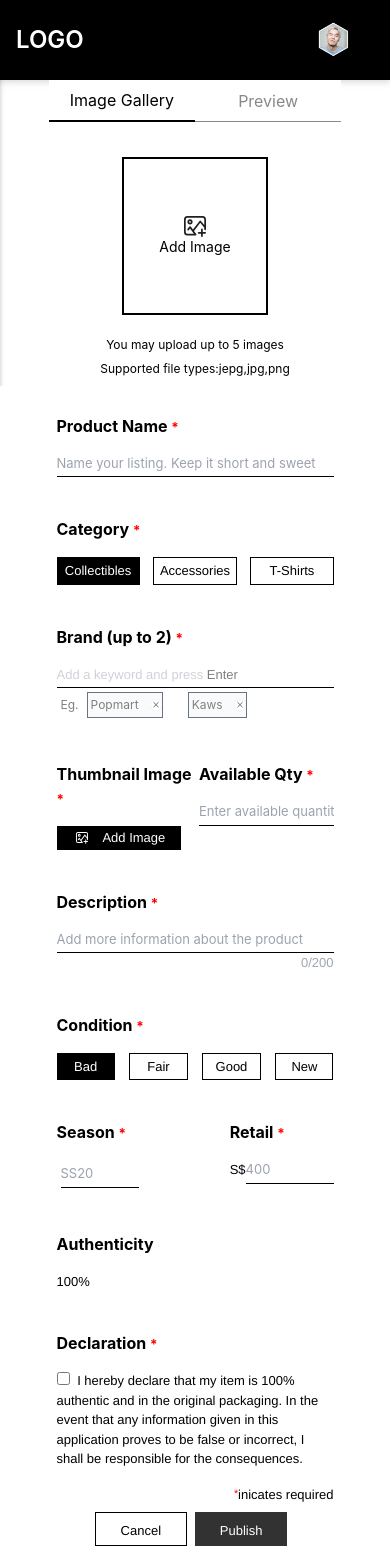
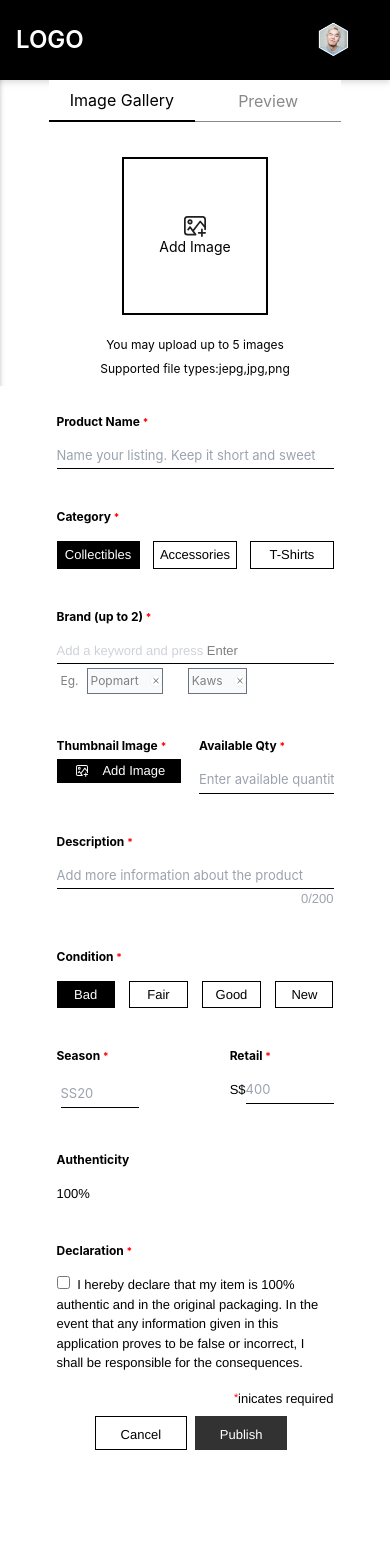
Before and after one commit to cavab97/skill-assessment, a Next.js app in the folder my-app/: page / in a window 390 px wide. Shown: the top 1552 px of the page. After the commit the page ends 1514 px from the top, so only its background shows below. Built offline with nearby package versions, Linux system fonts and the light colour scheme.

Commit message:
added mobile and desktop font size

```diff
--- a/my-app/pages/index.tsx
+++ b/my-app/pages/index.tsx
@@ -8,7 +8,6 @@
 import ActiveButton from '../components/styleCondition/galleryButton'
 import ActiveButtonCategory from '../components/styleCondition/galleryCategoryButton'
 import ConditionActiveButton from '../components/styleCondition/conditionButton'
-import { textFont, textBrandFont } from '../components/text/tailwindcss/secondColFontStyle'
 //all text
 import * as All from '../public/property/font'
 
@@ -127,7 +126,7 @@
         <TwcssDiv className="m flex justify-center items-center flex-col m-6	">
           {/* S product Name */}
           <TwcssDiv className="p-1 flex flex-col w-5/6">
-            <TwcssText className={textFont} >
+            <TwcssText className={"font-bold mobile:text-xs	desktop:text-sm laptop:text-sm desktop:text-sm"} >
               {All.PRODUCT_NAME} <text className="importantMark">*</text>
             </TwcssText>
             <TwcssInput className="textInput mt-4	" placeholder="Name your listing. Keep it short and sweet" />
@@ -136,7 +135,7 @@
           <TwcssDiv className="p-1 flex flex-row w-5/6 mt-8	">
             {/* S Category */}
             <TwcssDiv className=" flex flex-col  desktopXL:w-4/6	 desktop:w-4/6	 laptop:w-4/6	 mobile:w-full  ">
-              <TwcssText className={textFont} >
+              <TwcssText className={"font-bold mobile:text-xs	desktop:text-sm laptop:text-sm desktop:text-sm"} >
                 {All.CATEGORY} <text className="importantMark">*</text>
               </TwcssText>
               <TwcssDiv className=" flex flex-row  justify-between bg-white mt-4" >
@@ -155,7 +154,7 @@
             </TwcssDiv>
             {/* S Thumbnail for web  */}
             <TwcssDiv className="pl-8 flex flex-col w-3/6 desktopXL:block	 desktop:block	 laptop:block	 mobile:hidden ">
-              <TwcssText className={textFont} >
+              <TwcssText className={"font-bold mobile:text-xs	desktop:text-sm laptop:text-sm desktop:text-sm"} >
                 {All.THUMBNAIL_IMAGE} <text className="importantMark">*</text>
               </TwcssText>
               <input type="file" ref={buttonRef} className="textAddHideInput" onChange={onFileChangeCapture}>
@@ -173,7 +172,7 @@
 
           {/*S Brand (up to 2) */}
           <TwcssDiv className="p-1 flex flex-col w-5/6 mt-8">
-            <TwcssText className={textFont} >
+            <TwcssText className={"font-bold mobile:text-xs	desktop:text-sm laptop:text-sm desktop:text-sm"} >
               {All.BRAND_UP} <text className="importantMark">*</text>
             </TwcssText>
 
@@ -210,12 +209,12 @@
           <TwcssDiv className="p-1 flex flex-row w-5/6 mt-8 desktopXL:hidden	 desktop:hidden	 laptop:hidden	 mobile:flex">
             {/* S Thumbnail  for mobile */}
             <TwcssDiv className="flex flex-col w-3/6">
-              <TwcssText className={textFont} >
+              <TwcssText className={"font-bold mobile:text-xs	desktop:text-sm laptop:text-sm desktop:text-sm"} >
                 {All.THUMBNAIL_IMAGE} <text className="importantMark">*</text>
               </TwcssText>
               <input type="file" ref={buttonRef} className="textAddHideInput" onChange={onFileChangeCapture}>
               </input>
-              <button style={{ backgroundColor: "black", display: 'flex', justifyContent: "center", alignItems: "center", width: "90%", marginTop: 16, padding: 2 }}
+              <button style={{ backgroundColor: "black", display: 'flex', justifyContent: "center", alignItems: "center", width: "90%", marginTop: 5, padding: 2 }}
                 onClick={onBtnClick}>
                 <img src="/imageWhite.svg" className="w-2/12 p-1 " />
                 <TwcssText className="standardWhiteFontMobile">
@@ -226,7 +225,7 @@
 
             {/*S Available Qty for mobile */}
             <TwcssDiv className="pl-1 flex flex-col w-3/6 ">
-              <TwcssText className={textFont} >
+              <TwcssText className={"font-bold mobile:text-xs	desktop:text-sm laptop:text-sm desktop:text-sm"} >
                 {All.AVAILABLE_QTY}  <text className="importantMark">*</text></TwcssText>
               <TwcssInput className="textInput mt-4" placeholder="Enter available quantity" />
             </TwcssDiv>
@@ -234,7 +233,7 @@
 
           {/*S Description */}
           <TwcssDiv className="p-1 flex flex-col w-5/6 mt-8">
-            <TwcssText className={textFont} >
+            <TwcssText className={"font-bold mobile:text-xs	desktop:text-sm laptop:text-sm desktop:text-sm"} >
               {All.DESCRIPTION} <text className="importantMark">*</text>
             </TwcssText>
             <input className="textInput mt-4" placeholder={All.DESCRIPTION_PLACEHOLDER} onChange={(e: any) => setDescriptionStringLength(e.target.value)} value={descriptionStringLength} />
@@ -243,14 +242,14 @@
 
           {/*S Available Qty for web*/}
           <TwcssDiv className="p-1 flex flex-col w-5/6 mt-8 desktopXL:block	 desktop:block	 laptop:block	 mobile:hidden">
-            <TwcssText className={textFont} >
+            <TwcssText className={"font-bold mobile:text-xs	desktop:text-sm laptop:text-sm desktop:text-sm"} >
               {All.AVAILABLE_QTY}  <text className="importantMark">*</text></TwcssText>
             <TwcssInput className="textInput mt-4" placeholder={All.AVAILABLE_QTY_PLACEHOLDER} />
           </TwcssDiv>
 
           {/*S Condition */}
           <TwcssDiv className="p-1 flex flex-col w-5/6 mt-8">
-            <TwcssText className={textFont} >
+            <TwcssText className={"font-bold mobile:text-xs	desktop:text-sm laptop:text-sm desktop:text-sm"} >
               {All.CONDITION} <text className="importantMark">*</text>
             </TwcssText>
             <TwcssDiv className="flex flex-row desktop:w-5/6 laptop:w-5/6 desktopXL:w-5/6 mobile:w-6/6 justify-between bg-white mt-4">
@@ -270,7 +269,7 @@
           <TwcssDiv className="p-1 flex flex-row w-5/6	bg-white	mt-8">
             {/*  */}
             <TwcssDiv className=" flex flex-col w-5/6 ">
-              <TwcssText className={textFont} >
+              <TwcssText className={"font-bold mobile:text-xs	desktop:text-sm laptop:text-sm desktop:text-sm"} >
                 {All.SEASON} <text className="importantMark">*</text>
               </TwcssText>
               <TwcssDiv className="p-1 flex flex-row w-3/6 justify-between bg-white">
@@ -283,7 +282,7 @@
             </TwcssDiv>
             {/*S Retail  */}
             <TwcssDiv className=" flex flex-col w-3/6 ">
-              <TwcssText className={textFont} >
+              <TwcssText className={"font-bold mobile:text-xs	desktop:text-sm laptop:text-sm desktop:text-sm"} >
                 {All.RETAIL} <text className="importantMark">*</text>
               </TwcssText>
               <TwcssDiv className="flex flex-row">
@@ -295,14 +294,14 @@
           </TwcssDiv>
           {/*S Authenticity */}
           <TwcssDiv className="p-1 flex flex-col w-5/6 mt-8">
-            <TwcssText className={textFont} >
+            <TwcssText className={"font-bold mobile:text-xs	desktop:text-sm laptop:text-sm desktop:text-sm"} >
               {All.AUTHENTICITY}
             </TwcssText>
             <TwcssText className="standardText mt-4">100%</TwcssText>
           </TwcssDiv>
           {/*S Declaration */}
           <TwcssDiv className="p-1 flex flex-col w-5/6 mt-8 ">
-            <TwcssText className={textFont} >
+            <TwcssText className={"font-bold mobile:text-xs	desktop:text-sm laptop:text-sm desktop:text-sm"} >
               {All.DECLARATION} <text className="importantMark">*</text>
             </TwcssText>
             <TwcssDiv className="standardText mt-4">
```
